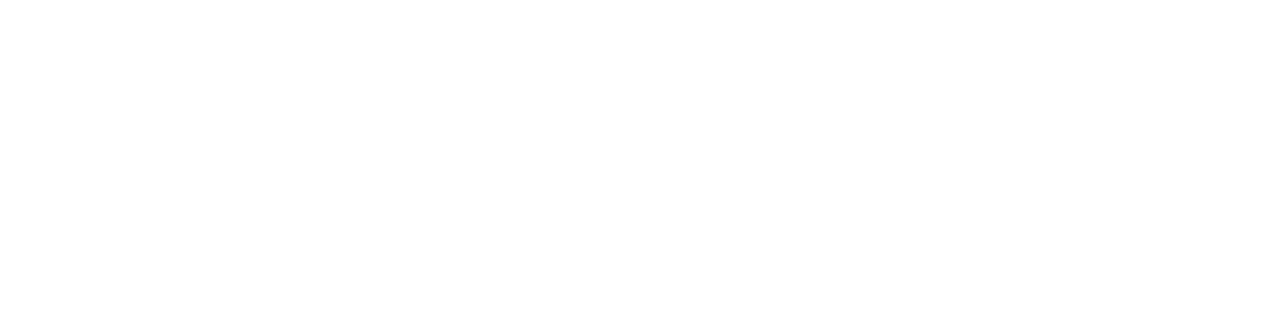
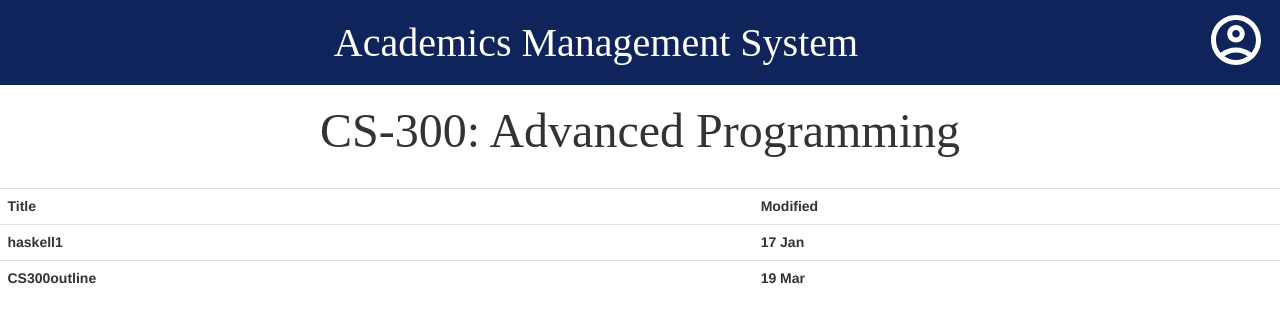
Before and after one commit to taha-m45160/AMS, a React (Create React App) app in the folder client/: page /student/courses/CS-300/resources in a window 1280 px wide. Before the commit this address had no page. Shown: the top 322 px of the page. Built offline with nearby package versions, Linux system fonts and the light colour scheme.

Commit message:
fend-resouces + navfix

```diff
--- a/client/public/index.html
+++ b/client/public/index.html
@@ -11,10 +11,14 @@
     />
     <link rel="apple-touch-icon" href="%PUBLIC_URL%/logo192.png" />
     <link rel="manifest" href="%PUBLIC_URL%/manifest.json" />
+    <link rel="stylesheet" href="https://cdn.jsdelivr.net/npm/bootstrap@4.0.0/dist/css/bootstrap.min.css" integrity="sha384-Gn5384xqQ1aoWXA+058RXPxPg6fy4IWvTNh0E263XmFcJlSAwiGgFAW/dAiS6JXm" crossorigin="anonymous">
     <title>AMS</title>
   </head>
   <body>
     <noscript>You need to enable JavaScript to run this app.</noscript>
+    <script src="https://code.jquery.com/jquery-3.2.1.slim.min.js" integrity="sha384-KJ3o2DKtIkvYIK3UENzmM7KCkRr/rE9/Qpg6aAZGJwFDMVNA/GpGFF93hXpG5KkN" crossorigin="anonymous"></script>
+    <script src="https://cdn.jsdelivr.net/npm/popper.js@1.12.9/dist/umd/popper.min.js" integrity="sha384-ApNbgh9B+Y1QKtv3Rn7W3mgPxhU9K/ScQsAP7hUibX39j7fakFPskvXusvfa0b4Q" crossorigin="anonymous"></script>
+    <script src="https://cdn.jsdelivr.net/npm/bootstrap@4.0.0/dist/js/bootstrap.min.js" integrity="sha384-JZR6Spejh4U02d8jOt6vLEHfe/JQGiRRSQQxSfFWpi1MquVdAyjUar5+76PVCmYl" crossorigin="anonymous"></script>
     <link rel="stylesheet" href="https://maxcdn.bootstrapcdn.com/bootstrap/3.4.1/css/bootstrap.min.css">
     <div id="root"></div>
   </body>
--- a/client/src/App.js
+++ b/client/src/App.js
@@ -8,7 +8,7 @@
 import Enroll from './pages/admin/enroll/enroll'
 import Courses from './pages/student/courses/courses'
 import CourseOverview from './pages/student/courses/overview/overview'
-
+import Resources from './pages/student/courses/resources/resources';
 
 function App() {
   return (
@@ -21,6 +21,7 @@
               <Route path="/admin/enroll" element={<Enroll/>}/>
               <Route path="/student/courses" element={<Courses/>}/>
               <Route path="/student/courses/CS-300/overview" element={<CourseOverview/>}/>
+              <Route path="/student/courses/CS-300/resources" element={<Resources/>}/>
           </Routes>
       </Router>
     </div>
--- a/client/src/components/Navbar/Navbar.css
+++ b/client/src/components/Navbar/Navbar.css
@@ -4,6 +4,7 @@
 
 .nav-container{
     display: flex;
+    width: 100%;
     justify-content: space-between;
     align-items: center;
     background-color:#0F245A;
--- a/client/src/pages/student/courses/courses.js
+++ b/client/src/pages/student/courses/courses.js
@@ -23,14 +23,15 @@
         ]
         const courseComponents = []
 
-        const toCourse = (ccode) => {
-            sessionStorage.setItem("course", ccode)
-            navigate(`/student/courses/${ccode}/overview`)
+        const toCourse = (id, title) => {
+            sessionStorage.setItem("ccode", id)
+            sessionStorage.setItem("ctitle", title)
+            navigate(`/student/courses/${id}/overview`)
         }
 
         enrolledCourses.map((course) => {
             courseComponents.push(
-                <button className="tab" onClick={() => toCourse(course.code)}>
+                <button className="tab" onClick={() => toCourse(course.code, course.title)}>
                     <h3>{course.code}</h3>
                     <h3>{course.title}</h3>
                 </button>
--- a/client/src/pages/student/courses/resources/resources.css
+++ b/client/src/pages/student/courses/resources/resources.css
@@ -0,0 +1,60 @@
+Dropdown Button
+.dropbtn {
+    background-color: #3498DB;
+    color: white;
+    padding: 16px;
+    font-size: 16px;
+    border: none;
+    cursor: pointer;
+}
+
+/* Dropdown button on hover & focus */
+.dropbtn:hover,
+.dropbtn:focus {
+    background-color: #2980B9;
+}
+
+/* The container <div> - needed to position the dropdown content */
+.dropdown {
+    position: relative;
+    display: inline-block;
+}
+
+/* Dropdown Content (Hidden by Default) */
+.dropdown-content {
+    display: none;
+    position: absolute;
+    background-color: #f1f1f1;
+    min-width: 160px;
+    box-shadow: 0px 8px 16px 0px rgba(0, 0, 0, 0.2);
+    z-index: 1;
+}
+
+/* Links inside the dropdown */
+.dropdown-content a {
+    color: black;
+    padding: 12px 16px;
+    text-decoration: none;
+    display: block;
+}
+
+/* Change color of dropdown links on hover */
+.dropdown-content a:hover {
+    background-color: #ddd
+}
+
+/* Show the dropdown menu (use JS to add this class to the .dropdown-content container when the user clicks on the dropdown button) */
+.show {
+    display: block;
+}
+
+.course-title {
+    text-align: center;
+    font-size: 48px;
+    font-family:'Times New Roman', Times, serif;
+}
+
+.table {
+    display:grid;
+    align-items: center;
+}
--- a/client/src/pages/student/courses/resources/resources.js
+++ b/client/src/pages/student/courses/resources/resources.js
@@ -0,0 +1,72 @@
+import "./resources.css";
+import axios from "axios";
+import { Link, useNavigate } from 'react-router-dom';
+import Navbar from "../../../../components/Navbar/Navbar";
+
+// TODO:
+// SORT OUT FOLDERS AND FILES ISSUE
+
+export default function Resources() {
+    const ccode = sessionStorage.getItem("ccode")
+    const ctitle = sessionStorage.getItem("ctitle")
+
+    const getResources = () => {
+        // try {
+        //     const res = await axios.get(`http://localhost:8000/students/courses/${ccode}/resources`)
+        // } catch (err) {
+        //     console.log(err)
+        // }
+
+        const res = [{category:'haskell1', attachment:'.mp4', modified:'17 Jan'}, {category:'CS300outline', attachment:'.pdf', modified:'19 Mar'}]
+        const resArr = []
+
+        res.map((r) => {
+            resArr.push(
+                <tr>
+                    <th>{r.category}</th>
+                    <th>{r.modified}</th>
+                </tr>
+            )
+        })
+
+        return resArr
+    }
+
+    return (
+        <div className="resources">
+            <Navbar />
+
+            <h1 className="course-title">
+                CS-300: Advanced Programming
+                {/* {ccode}: {ctitle} */}
+            </h1>
+
+
+            {/* <div class="dropdown">
+                <button class="btn btn-secondary dropdown-toggle" type="button" id="dropdownMenuButton" data-toggle="dropdown" aria-haspopup="true" aria-expanded="false">
+                    New
+                </button>
+                <div class="dropdown-menu" aria-labelledby="dropdownMenuButton">
+                    <a class="dropdown-item" href="#">Folder</a>
+                    <a class="dropdown-item" href="#">File</a>
+                    <a class="dropdown-item" href="#">Upload</a>
+                </div>
+            </div> */}
+
+            <br></br>
+
+            <div className="table">
+                <table>
+                    <tr>
+                        <th>Title</th>
+                        <th>Modified</th>
+                    </tr>
+
+                    {getResources().map((r) => {
+                        return r
+                    })}
+                </table>
+            </div>
+        </div>
+    );
+}
```
